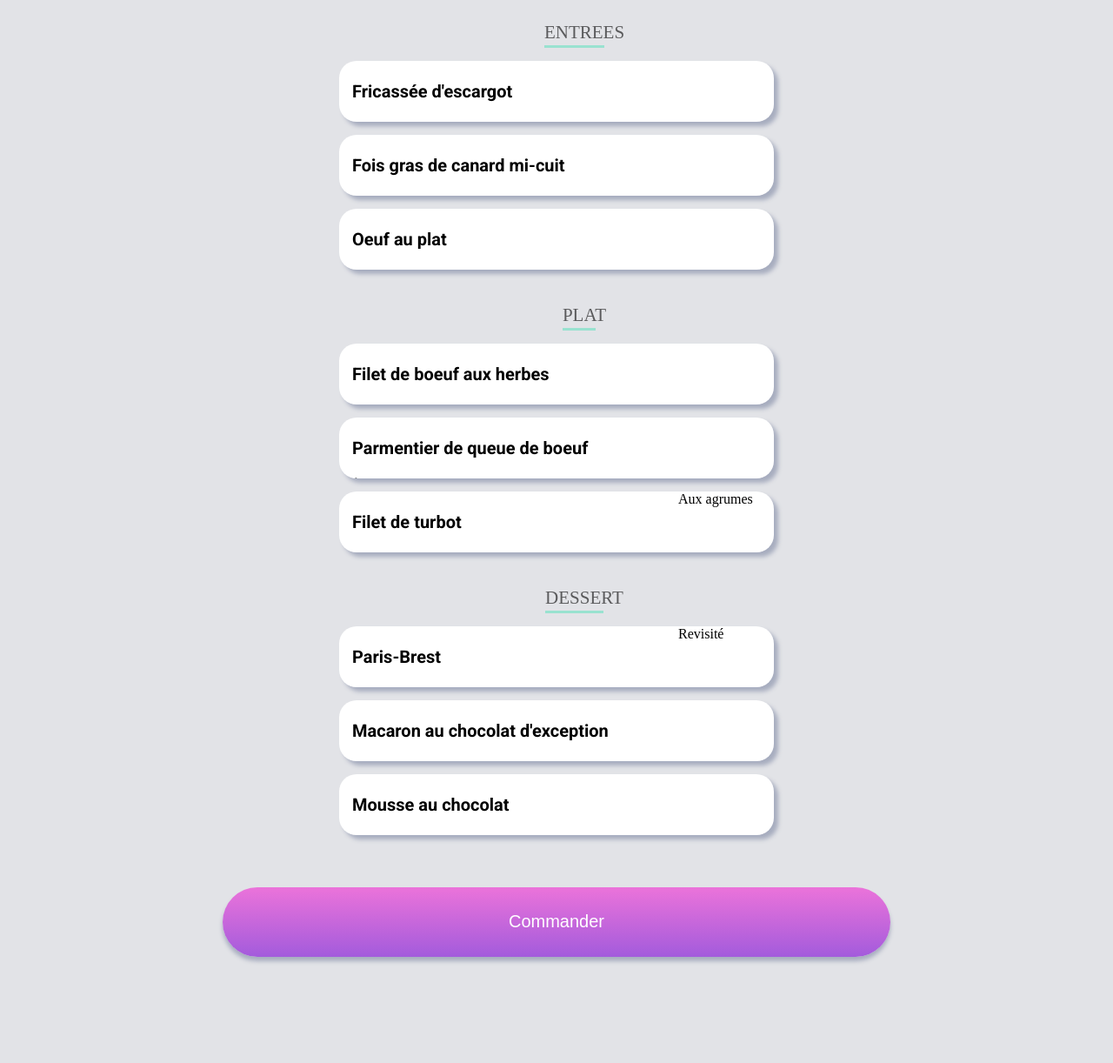
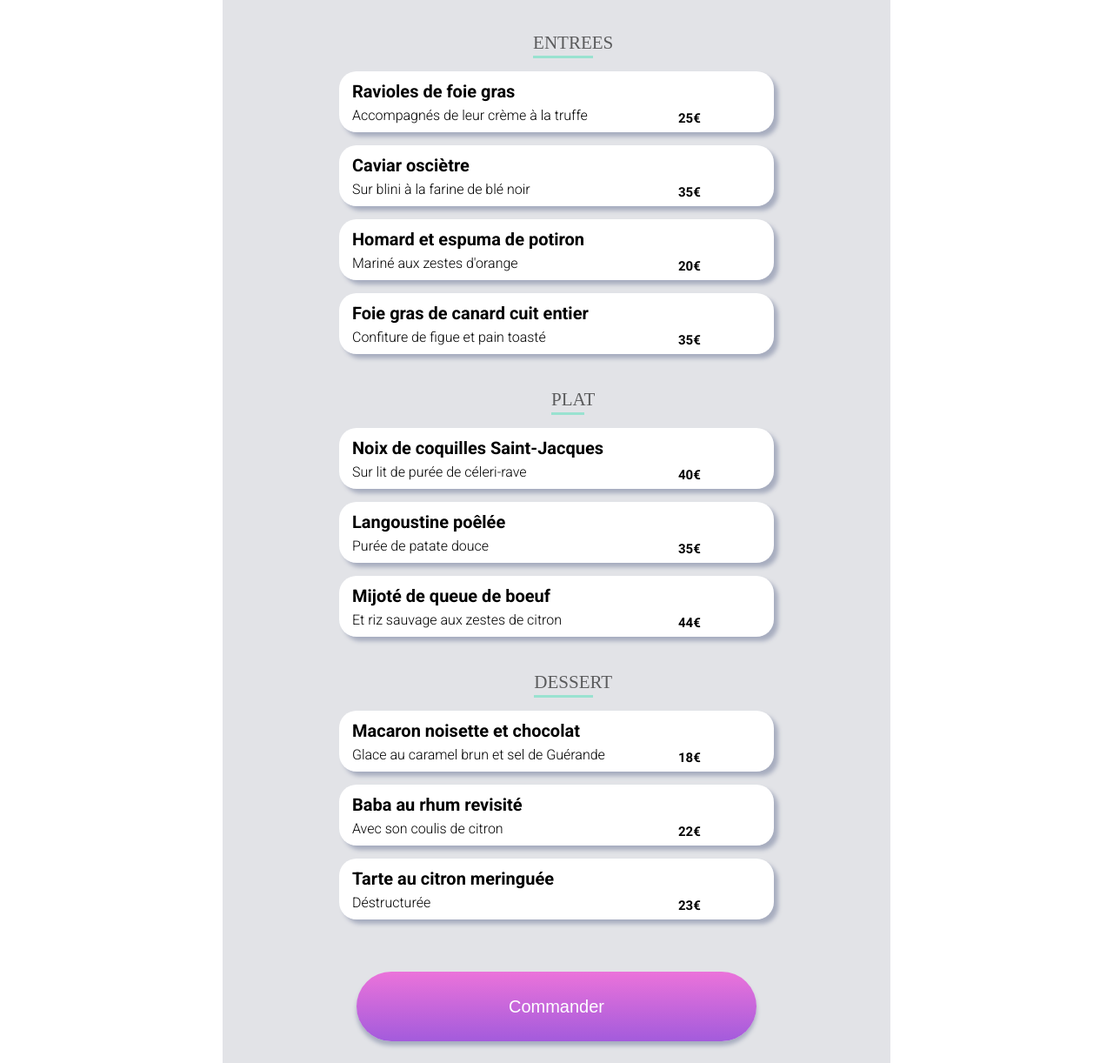
Before and after one commit to kevin-car/HTML-CSS-SASS-Reproduire-une-maquette-en-site-Web-fid-element-avec-des-animations-, a plain HTML site: page Public/La note enchantée.html in a window 1280 px wide. Shown: the part 381-1603 px from the top of the page at 87% size. Drawn offline with Linux system fonts and the light colour scheme; a web font is replaced by a local one.

Commit message:
Site propre + 4 restaurants à jour

```diff
--- a/Public/La note enchantée.html
+++ b/Public/La note enchantée.html
@@ -4,18 +4,26 @@
     <meta charset="UTF-8">
     <meta http-equiv="X-UA-Compatible" content="IE=edge">
     <meta name="viewport" content="width=device-width, initial-scale=1.0">
-    <title>OhMyFood - La note enchantée</title>
+    <title>La note enchantée</title>
     <script src="https://kit.fontawesome.com/a2ceaaed7f.js" crossorigin="anonymous"></script>
     <link rel="stylesheet" href="../style.css">
 
-<!-- import des polices -->
+    <!-- import des polices -->
     <link rel="preconnect" href="https://fonts.gstatic.com">
     <link href="https://fonts.googleapis.com/css2?family=Shrikhand&display=swap" rel="stylesheet">
     <link href="https://fonts.googleapis.com/css2?family=Parisienne&family=Shrikhand&display=swap" rel="stylesheet">
+    <link href="https://fonts.googleapis.com/css2?family=Shrikhand&display=swap" rel="stylesheet">
+    <link href="https://fonts.googleapis.com/css2?family=Parisienne&family=Shrikhand&display=swap" rel="stylesheet">
+    <link href="https://fonts.googleapis.com/css2?family=Roboto:wght@300&display=swap" rel="stylesheet">
+    <link href="https://fonts.googleapis.com/css2?family=Roboto:wght@300;500;900&display=swap" rel="stylesheet">
+
+
+
+
     <link href="https://fonts.googleapis.com/css2?family=Roboto:wght@700&display=swap" rel="stylesheet">
 </head>
 <body>
-<div class="site">
+<div class="site site4Restaurant">
 
     <!-- Logo de OhMyFood -->
     <div class="logo">
@@ -26,7 +34,7 @@
     </div>
 
     <div class="photoRestaurant">
-        <img src="../Public/images/restaurants/stil-u2Lp8tXIcjw-unsplash.jpg" alt="photo d'un plat du restaurant la palette du goût">
+        <img src="../Public/images/restaurants/jay-wennington-N_Y88TWmGwA-unsplash.jpg" alt="photo d'un plat du restaurant la nôte enchantée">
     </div>
 
     <!-- Le GROS BLOC QUI CONTIENT TOUT LE MENU -->
@@ -46,87 +54,109 @@
         <!--  ENTREE  -->
 
         <div class="blocMenu">
-            <div class="blocMenu__blocTitre">
+
+
+            <div class="blocMenu__blocTitre anim1">
                 <h5>ENTREES</h5>
                 <div class="blocMenu__blocTitre--bordureBasse"></div>
             </div>
-            <div class="blocMenu__blocPlat">
+            <div class="blocMenu__blocPlat anim2">
                 <div class="blocMenu__blocPlat--plat">
-                    <h3>Fricassée d'escargot</h3>
-                </div>
-                <div class="blocMenu__blocPlat--descriptif">
-                    <p>Au piment d'espelette</p>
+                    <h3>Ravioles de foie gras</h3>
+                    <p>Accompagnés de leur crème à la truffe</p>
                 </div>
                 <div class="blocMenu__blocPlat--prix">
                     <h3>25€</h3>
                 </div>
-            </div>
-
-            <div class="blocMenu__blocPlat">
-                <div class="blocMenu__blocPlat--plat">
-                    <h3>Fois gras de canard mi-cuit</h3>
-                </div>
-                <div class="blocMenu__blocPlat--descriptif">
-                    <p>Et ses copeaux de truffe noire</p>
-                </div>
-                <div class="blocMenu__blocPlat--prix">
-                    <h3>25€</h3>
+                <div class="blocMenu__blocPlat--caseCoche">
+                    <i class="fas fa-check-circle fa-2x"></i>
                 </div>
             </div>
 
-            <div class="blocMenu__blocPlat">
+            <div class="blocMenu__blocPlat anim3">
                 <div class="blocMenu__blocPlat--plat">
-                    <h3>Oeuf au plat</h3>
-                </div>
-                <div class="blocMenu__blocPlat--descriptif">
-                    <p>Assaisonn à la truffe sur lit de caviar</p>
+                    <h3>Caviar osciètre </h3>
+                    <p>Sur blini à la farine de blé noir</p>
                 </div>
                 <div class="blocMenu__blocPlat--prix">
-                    <h3>25€</h3>
+                    <h3>35€</h3>
+                </div>
+                <div class="blocMenu__blocPlat--caseCoche">
+                    <i class="fas fa-check-circle fa-2x"></i>
                 </div>
             </div>
+
+            <div class="blocMenu__blocPlat anim4">
+                <div class="blocMenu__blocPlat--plat">
+                    <h3>Homard et espuma de potiron</h3>
+                    <p>Mariné aux zestes d'orange</p>
+                </div>
+                <div class="blocMenu__blocPlat--prix">
+                    <h3>20€</h3>
+                </div>
+                <div class="blocMenu__blocPlat--caseCoche">
+                    <i class="fas fa-check-circle fa-2x"></i>
+                </div>
+            </div>
+
+            <div class="blocMenu__blocPlat anim5">
+                <div class="blocMenu__blocPlat--plat">
+                    <h3>Foie gras de canard cuit entier</h3>
+                    <p>Confiture de figue et pain toasté</p>
+                </div>
+                <div class="blocMenu__blocPlat--prix">
+                    <h3>35€</h3>
+                </div>
+                <div class="blocMenu__blocPlat--caseCoche">
+                    <i class="fas fa-check-circle fa-2x"></i>
+                </div>
+            </div>
+
         </div>
 
         <!-- PLAT -->
 
         <div class="blocMenu">
-            <div class="blocMenu__blocTitre">
+            <div class="blocMenu__blocTitre anim6">
                 <h5>PLAT</h5>
                 <div class="blocMenu__blocTitre--bordureBasse"></div>
             </div>
-            <div class="blocMenu__blocPlat">
+            <div class="blocMenu__blocPlat anim7">
                 <div class="blocMenu__blocPlat--plat">
-                    <h3>Filet de boeuf aux herbes</h3>
-                </div>
-                <div class="blocMenu__blocPlat--descriptif">
-                    <p>Accompagné de sa ribambelle de légumes</p>
+                    <h3>Noix de coquilles Saint-Jacques</h3>
+                    <p>Sur lit de purée de céleri-rave</p>
                 </div>
                 <div class="blocMenu__blocPlat--prix">
-                    <h3>25€</h3>
+                    <h3>40€</h3>
+                </div>
+                <div class="blocMenu__blocPlat--caseCoche">
+                    <i class="fas fa-check-circle fa-2x"></i>
                 </div>
             </div>
 
-            <div class="blocMenu__blocPlat">
+            <div class="blocMenu__blocPlat anim8">
                 <div class="blocMenu__blocPlat--plat">
-                    <h3>Parmentier de queue de boeuf</h3>
-                </div>
-                <div class="blocMenu__blocPlat--descriptif">
-                    <p>À la truffe noire sur sa purée de panais</p>
+                    <h3>Langoustine poêlée</h3>
+                    <p>Purée de patate douce</p>
                 </div>
                 <div class="blocMenu__blocPlat--prix">
-                    <h3>25€</h3>
+                    <h3>35€</h3>
+                </div>
+                <div class="blocMenu__blocPlat--caseCoche">
+                    <i class="fas fa-check-circle fa-2x"></i>
                 </div>
             </div>
 
-            <div class="blocMenu__blocPlat">
+            <div class="blocMenu__blocPlat anim9">
                 <div class="blocMenu__blocPlat--plat">
-                    <h3>Filet de turbot</h3>
-                </div>
-                <div class="blocMenu__blocPlat--descriptif">
-                    <p>Aux agrumes</p>
+                    <h3>Mijoté de queue de boeuf </h3>
+                    <p>Et riz sauvage aux zestes de citron</p>
                 </div>
                 <div class="blocMenu__blocPlat--prix">
-                    <h3>25€</h3>
+                    <h3>44€</h3>
+                </div>
+                <div class="blocMenu__blocPlat--caseCoche">
+                    <i class="fas fa-check-circle fa-2x"></i>
                 </div>
             </div>
         </div>
@@ -134,45 +164,51 @@
         <!--  DESSERT  -->
 
         <div class="blocMenu">
-            <div class="blocMenu__blocTitre">
+            <div class="blocMenu__blocTitre anim10">
                 <h5>DESSERT</h5>
                 <div class="blocMenu__blocTitre--bordureBasse"></div>
             </div>
-            <div class="blocMenu__blocPlat">
-                <div class="blocMenu__blocPlat--plat">
-                    <h3>Paris-Brest</h3>
-                </div>
-                <div class="blocMenu__blocPlat--descriptif">
-                    <p>Revisité</p>
+            <div class="blocMenu__blocPlat anim11">
+                <div class="blocMenu__blocPlat--plat ">
+                    <h3>Macaron noisette et chocolat</h3>
+                    <p>Glace au caramel brun et sel de Guérande</p>
                 </div>
                 <div class="blocMenu__blocPlat--prix">
-                    <h3>25€</h3>
+                    <h3>18€</h3>
+                </div>
+                <div class="blocMenu__blocPlat--caseCoche">
+                    <i class="fas fa-check-circle fa-2x"></i>
                 </div>
             </div>
 
-            <div class="blocMenu__blocPlat">
-                <div class="blocMenu__blocPlat--plat">
-                    <h3>Macaron au chocolat d'exception</h3>
-                </div>
-                <div class="blocMenu__blocPlat--descriptif">
-                    <p>Et glace à la vanille de Madagascar</p>
+            <div class="blocMenu__blocPlat anim12">
+                <div class="blocMenu__blocPlat--plat ">
+                    <h3>Baba au rhum revisité </h3>
+                    <p>Avec son coulis de citron</p>
                 </div>
                 <div class="blocMenu__blocPlat--prix">
-                    <h3>25€</h3>
+                    <h3>22€</h3>
+                </div>
+                <div class="blocMenu__blocPlat--caseCoche">
+                    <i class="fas fa-check-circle fa-2x"></i>
                 </div>
             </div>
 
-            <div class="blocMenu__blocPlat">
-                <div class="blocMenu__blocPlat--plat">
-                    <h3>Mousse au chocolat</h3>
-                </div>
-                <div class="blocMenu__blocPlat--descriptif">
-                    <p>Au piment d'Espelette et à la truffe noire</p>
+            <div class="blocMenu__blocPlat anim13">
+                <div class="blocMenu__blocPlat--plat ">
+                    <h3>Tarte au citron meringuée </h3>
+                    <p>Déstructurée</p>
                 </div>
                 <div class="blocMenu__blocPlat--prix">
-                    <h3>25€</h3>
+                    <h3>23€</h3>
+                </div>
+                <div class="blocMenu__blocPlat--caseCoche">
+                    <i class="fas fa-check-circle fa-2x"></i>
                 </div>
             </div>
+
+            <!-- bloc animation  -->
+            <div class="blocCarte__anim"></div>
         </div>
 
         <div class="commander">
@@ -180,9 +216,10 @@
                 <button type="button" class="commander__cadreBouton--bouton">Commander</button>
             </div>
         </div>
+
     </div>
 
-    <div class="footer">
+    <div class="footer footerRestaurant">
         <div class="footer__logo">
             <img src="images/logo/ohmyfood@2x.svg" alt="logo de ohmyfood">
         </div>
--- a/SASS/layout/header.scss
+++ b/SASS/layout/header.scss
@@ -1,10 +1,12 @@
 @mixin logo {
     display: flex;
+    flex-direction: row;
     justify-content: center;
     padding-top: 10px;
     margin-bottom: 10px;
+    width: 100%;
     img{
-        width: 40%;
+        width: 200px;
     }
 }
 
--- a/SASS/pages/4Restaurants.scss
+++ b/SASS/pages/4Restaurants.scss
@@ -1,3 +1,11 @@
+.logo{
+    @include logo;
+    &__boutonPrecedent{
+        @include boutonPrecedent
+    }
+}
+
+
 // photo du haut
 
 .photoRestaurant img{
--- a/SASS/utils/AnimationsArriveeDesPlats.scss
+++ b/SASS/utils/AnimationsArriveeDesPlats.scss
@@ -10,7 +10,7 @@
     }
 }
 
-@for $i from 1 through 12{
+@for $i from 1 through 13{
     .anim#{$i}{
         opacity: 0;
         animation: animationProgressive ease-in-out 0.7s both;
--- a/SASS/utils/responsiveAccueil+750px-1100px.scss
+++ b/SASS/utils/responsiveAccueil+750px-1100px.scss
@@ -11,12 +11,6 @@
         flex-direction: column;
     }
 
-// Logo
-    .logo{
-        display: flex;
-        flex-direction: row;
-        width: 35%;
-    }
 
 // bloc GPS avec la bordure
 
```
Also changed, not shown: Public/A la française.html (+83 -70 lines), Public/Le délice des sens.html (+93 -69 lines), SASS/utils/responsiveAccueil+1100px.scss (+1 -6 lines), style.css, 1 other file.
